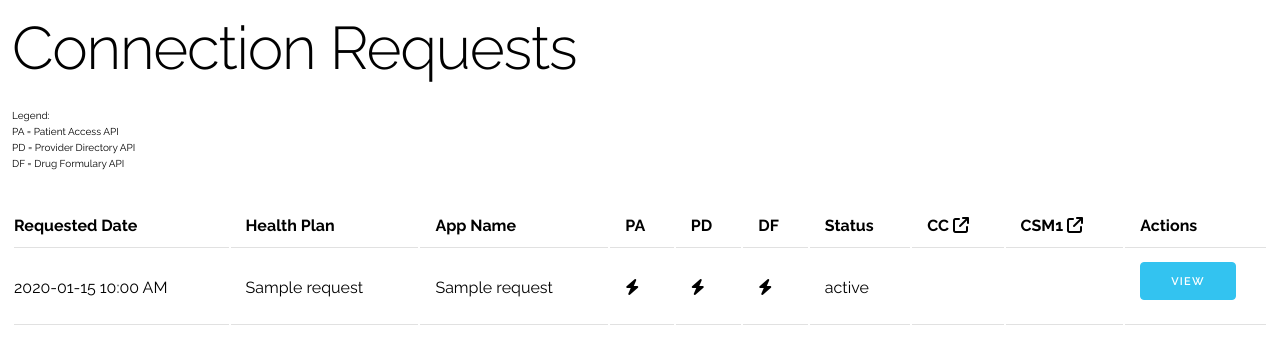
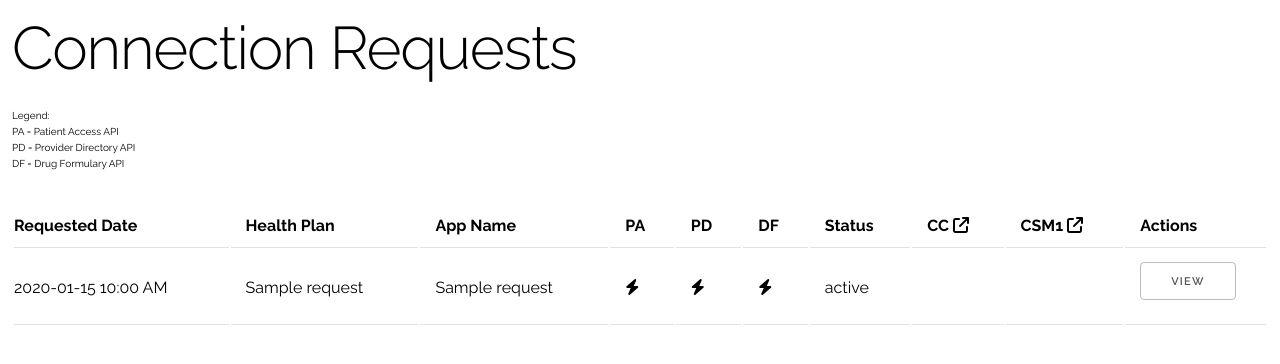
Before and after one commit to rodneygauna/H3O_Inferno, a Flask app: page /view_requests in a window 1280 px wide. Shown: the part 60-424 px from the top of the page. Run offline with Flask 3, Linux system fonts and the light colour scheme; a user stored in the database is signed in; tables that the repository leaves empty hold one stand-in row (values such as "Sample post"); some libraries are stand-ins or nearby versions.

Commit message:
simplified button (for now)

```diff
--- a/src/templates/requests/view_requests.html
+++ b/src/templates/requests/view_requests.html
@@ -53,8 +53,7 @@
         <td>
           <a
             href=" {{url_for('requests.view_request', request_id=request.id) }}"
-            class="button button-primary"
-            >View</a
+            ><button>View</button></a
           >
         </td>
       </tr>
```
